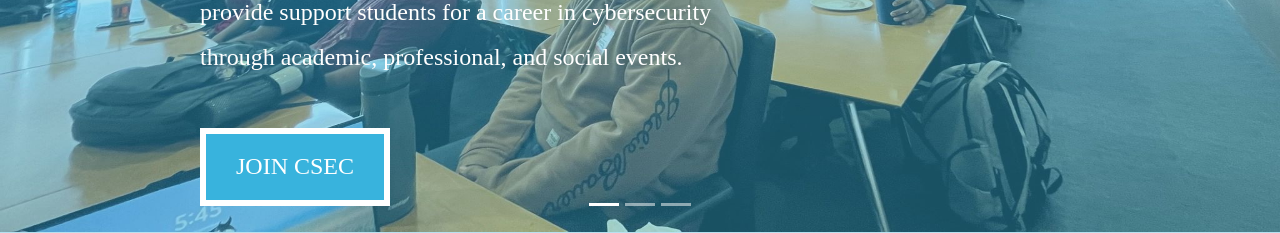
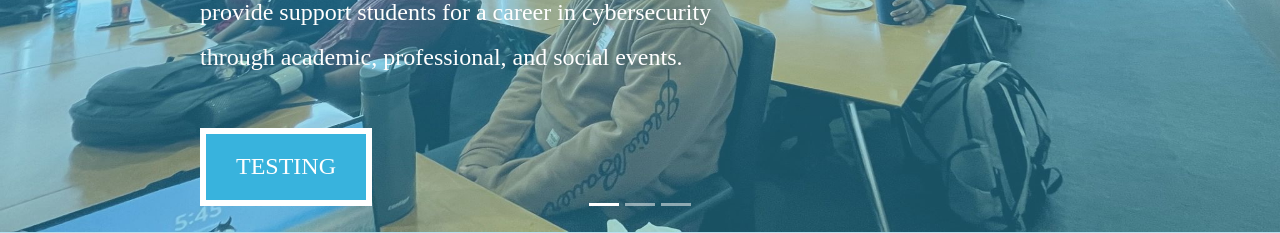
Before and after one commit to CardosoJavier/CSEC, a Flask app: page / in a window 1280 px wide. Shown: the part 568-801 px from the top of the page. Run offline with Flask 2, Linux system fonts and the light colour scheme; some libraries are stand-ins or nearby versions.

Commit message:
csec 2.0 - color testing

```diff
--- a/backend/static/CSS/components/carousel_banner.css
+++ b/backend/static/CSS/components/carousel_banner.css
@@ -143,6 +143,7 @@
 
     .carousel-caption a
     {
-        border: 0.4rem solid #fff;
+        border: 0.4rem solid;
+        border-color: color(display-p3 255 255 255/100%); /* Add a color profile for Samsung Adaptive Color */
     }
 }
--- a/backend/templates/components/carousel_banner.html
+++ b/backend/templates/components/carousel_banner.html
@@ -21,7 +21,7 @@
           and provide support students for a career
           in cybersecurity through academic, professional,
           and social events.</p>
-        <p class="animated bounceInRight" style="animation-delay: 3s"><a href="#">Join CSEC</a></p>
+        <p class="animated bounceInRight" style="animation-delay: 3s"><a href="#">Testing</a></p>
       </div>
     </div>
 
```
Also changed, not shown: backend/templates/pages/index.html (indentation only).
